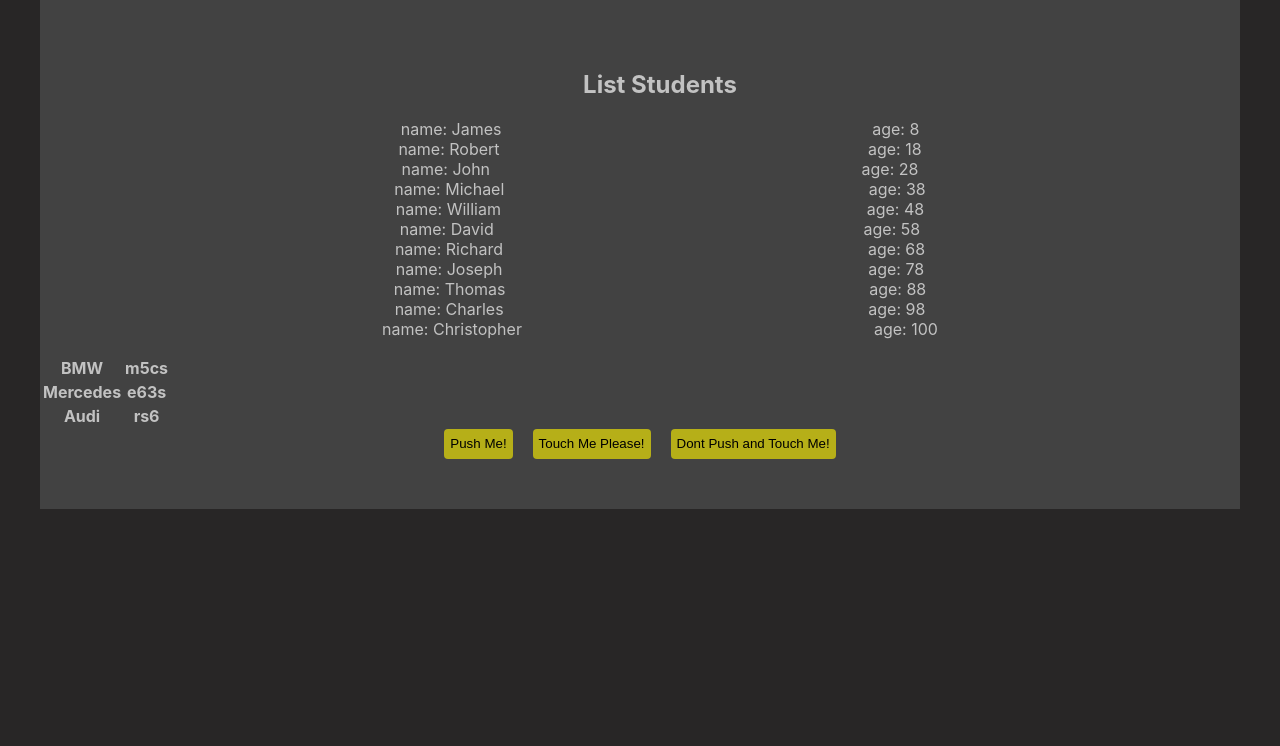
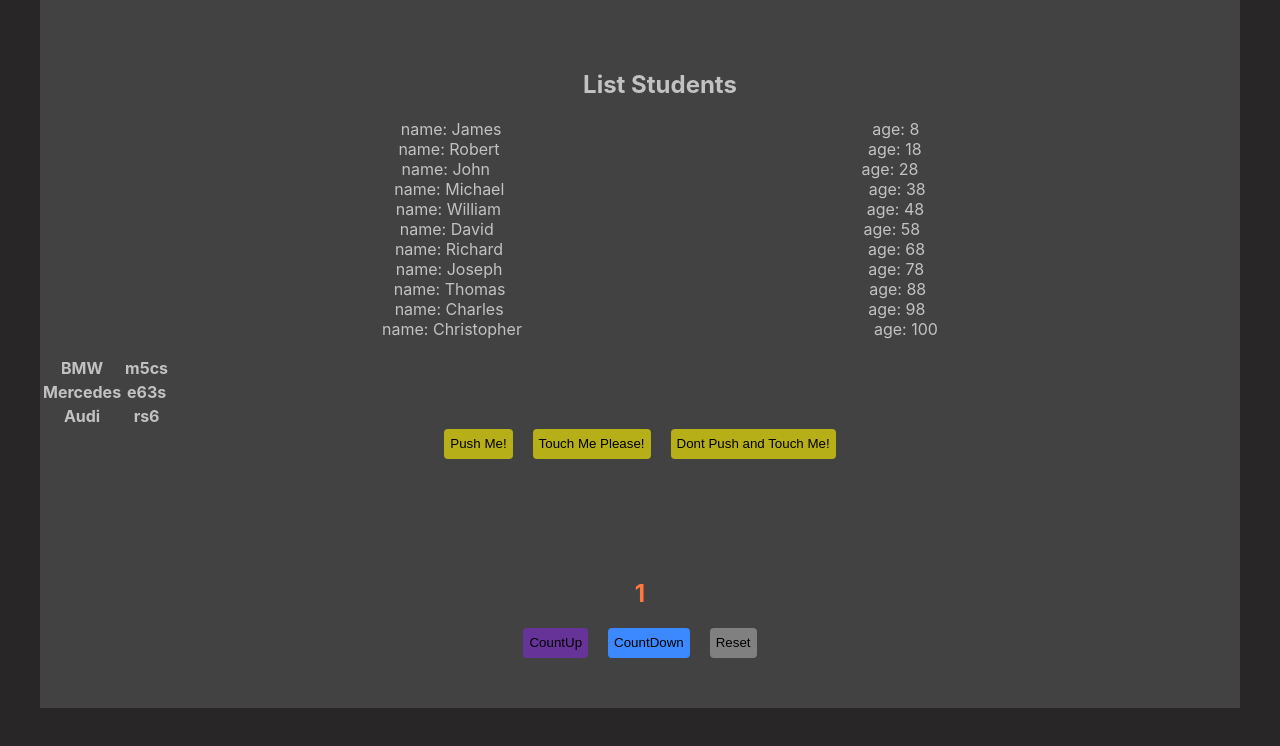
Before and after one commit to hadsome-Droid/MicroTasks, a React (Create React App) app: page / in a window 1280 px wide. Shown: the top 746 px of the page. Built offline with nearby package versions, Linux system fonts and the light colour scheme.

Commit message:
task with useState complete

```diff
--- a/src/App.tsx
+++ b/src/App.tsx
@@ -4,6 +4,7 @@ import {ListStudents} from "./components/liststudents/ListStudents";
 import {Button} from "./components/button/Button";
 import {Container} from "./components/Container";
 import {UniversalButton} from "./components/universalbutton/UniversalButton";
+import {PracticeUseState} from "./components/practiceusestate/PracticeUseState";
 
 
 function App() {
@@ -43,6 +44,7 @@ function App() {
                 <UniversalButton name={'Touch Me Please!'} callBack={() => ButtonTouch('Mary', 15)}/>
                 <UniversalButton name={'Dont Push and Touch Me!'} callBack={StupidButton}/>
             </Container>
+            <PracticeUseState/>
 
         </>
     );
--- /dev/null
+++ b/src/components/practiceusestate/PracticeUseState.tsx
@@ -0,0 +1,44 @@
+import React, {useState} from 'react';
+import styled from "styled-components";
+import {UniversalButton} from "../universalbutton/UniversalButton";
+import {Container} from "../Container";
+
+export const PracticeUseState = () => {
+    let [count, setCount] = useState(1)
+
+    const CountUp = () => {
+        setCount(++count)
+        // setCount(count++)
+        console.log(count)
+    }
+
+    const CountDown = ()=> {
+        setCount(--count)
+        console.log(count)
+    }
+
+    const CountReset = () =>{
+        setCount(count = 0)
+    }
+
+
+    return (
+        <StyledPractice>
+            <Container>
+                <h2>{count}</h2>
+                <UniversalButton name={'CountUp'} callBack={CountUp} colorButton={'rebeccapurple'}/>
+                <UniversalButton name={'CountDown'} callBack={CountDown} colorButton={'#3c89ff'}/>
+                <UniversalButton name={'Reset'} callBack={CountReset} colorButton={'grey'}/>
+            </Container>
+
+        </StyledPractice>
+    );
+};
+
+const StyledPractice = styled.div`
+  h2 {
+    width: 100%;
+    text-align: center;
+    color: #ff773c;
+  }
+`
--- a/src/components/universalbutton/UniversalButton.tsx
+++ b/src/components/universalbutton/UniversalButton.tsx
@@ -3,6 +3,7 @@ import styled from "styled-components";
 
 type UniversalButtonPropsType = {
     name: string
+    colorButton?: string
     callBack: () => void
 }
 
@@ -13,21 +14,21 @@ export const UniversalButton = (props: UniversalButtonPropsType) => {
 
     // Возникает вопрос где же закладывать логику для callBack ?
     // Ответ прост! в том компоненте где наша кнопка используется!
-
+    // debugger
     const onclickHandler = () => {
-       props.callBack()
+        props.callBack()
     }
 
     return (
         <div>
             {/*у кнопки есть имя(name)  и обработчик onClick, так же  вся логика выносится перед return*/}
-            <StyledUniversalButton onClick={onclickHandler}>{props.name}</StyledUniversalButton>
+            <StyledUniversalButton onClick={onclickHandler} color={props.colorButton}>{props.name}</StyledUniversalButton>
         </div>
     );
 };
 
 const StyledUniversalButton = styled.button`
-  background-color: #b6af18;
+  background-color: ${props => props.color || '#b6af18'};
   border: none;
   cursor: pointer;
   height: 30px;
```
Also changed, not shown: src/components/getstudents/GetStudents.tsx (added, +34 -0 lines).
